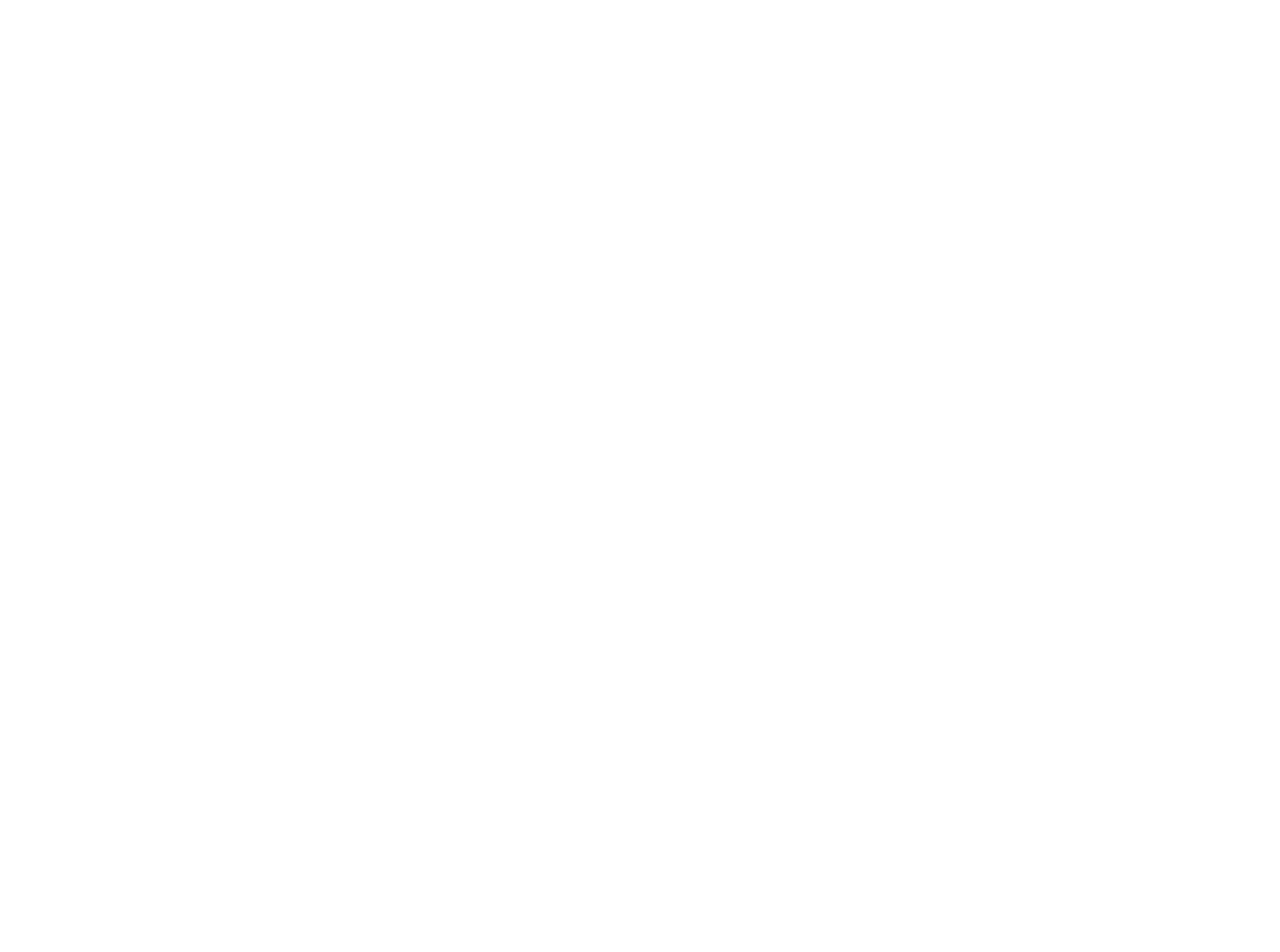
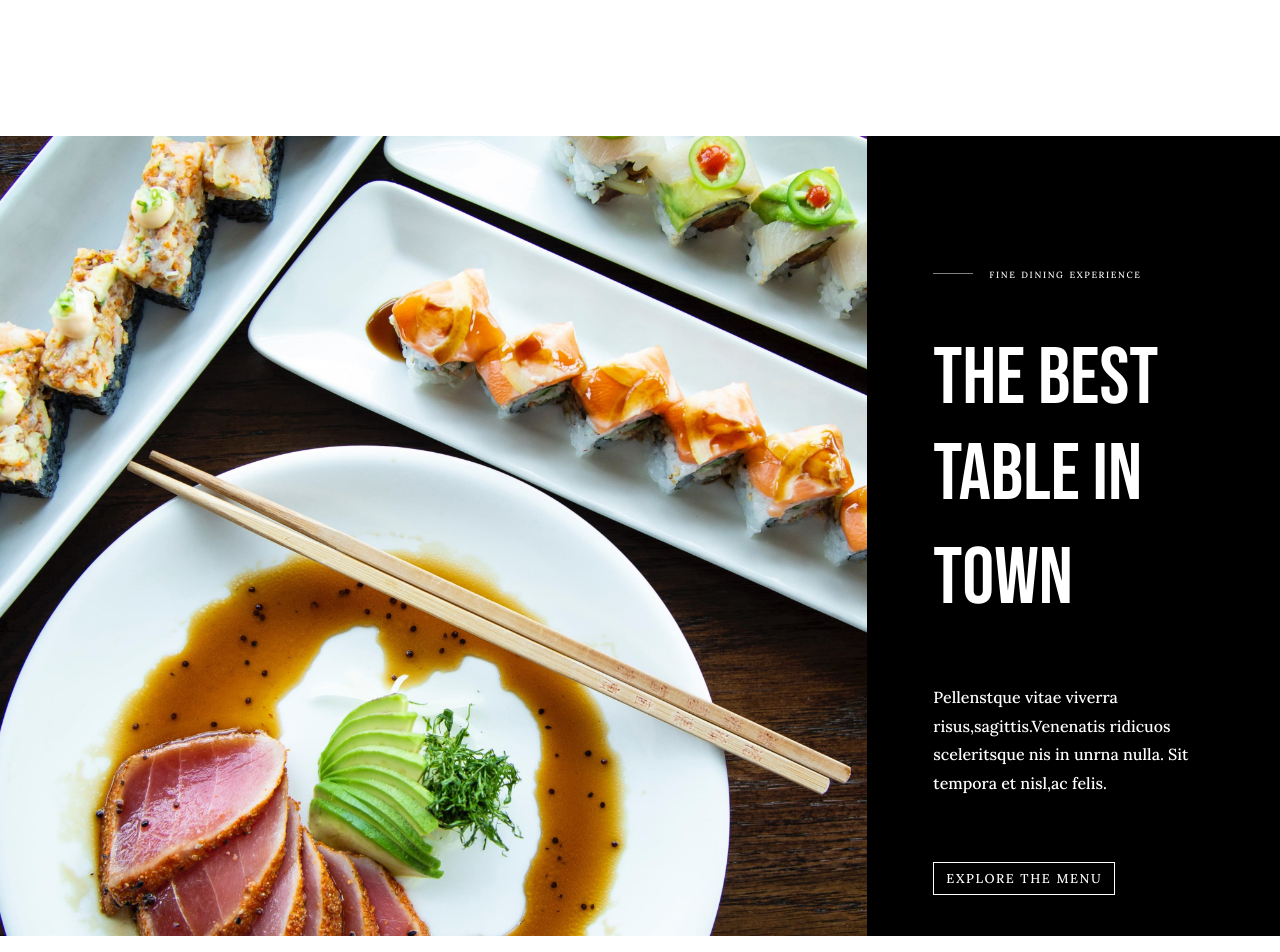
Before and after one commit to aCute5/proj-html-vuejs, a Vue app: page / in a window 1280 px wide. Shown: the part 2160-3112 px from the top of the page. Before the commit the page ends 1976 px from the top, so only its background shows below. Built offline with nearby package versions, Linux system fonts and the light colour scheme.

Commit message:
critic cards done

```diff
--- a/src/components/HeaderPage.vue
+++ b/src/components/HeaderPage.vue
@@ -87,7 +87,7 @@
 $fieryorange: #b44a13;
 $slategrey: #6f7f8c;
 .header {
-  height: 70vh;
+  height: 100vh;
   background-image: url("@/img/slider52x.jpg");
   background-repeat: no-repeat;
   background-size: contain;
--- a/src/components/MainPage.vue
+++ b/src/components/MainPage.vue
@@ -107,12 +107,130 @@
         </div>
       </div>
     </div>
+    <SliderPage></SliderPage>
+    <div class="critic container py-5">
+      <h2 class="text-center critic-title">What critics are saying about us</h2>
+      <div class="row gy-3 py-5">
+        <div class="col-12">
+          <div class="row gx-0">
+            <div class="col-6">
+              <img src="@/img/blog72x-600x687.jpg" class="criticimg" alt="" />
+            </div>
+            <div class="col-6 card-critic black">
+              <div class="row gy-4">
+                <div class="offset-2 col-12">
+                  <div class="overtitle">
+                    <span> MEGGY STEWART</span>
+                  </div>
+                </div>
+                <div class="offset-2 col-12">
+                  <h2>NEW YORK TIMES</h2>
+                </div>
+                <div class="offset-2 col-12">
+                  <font-awesome-icon class="stars" icon="fa-solid fa-star" />
+                  <font-awesome-icon class="stars" icon="fa-solid fa-star" />
+                  <font-awesome-icon class="stars" icon="fa-solid fa-star" />
+                  <font-awesome-icon class="stars" icon="fa-solid fa-star" />
+                  <font-awesome-icon class="stars" icon="fa-solid fa-star" />
+                </div>
+                <div class="offset-2 col-12">
+                  <div class="linewhite"></div>
+                </div>
+                <div class="offset-2 col-9">
+                  <p>
+                    Non arcu mauris tortor ultrices mollis tellus eursmod
+                    fermentum.Habitant amet tincidunt id sapein accusan sed at.
+                  </p>
+                </div>
+                <div class="offset-2 col-9">
+                  <p>
+                    Mmalesuada ullamcorper amet-Pretium pretium idgnissim nisi.
+                  </p>
+                </div>
+                <div class="offset-2 col-9">
+                  <button type="button" class="btn">READ FULL ARTICLE</button>
+                </div>
+              </div>
+            </div>
+          </div>
+        </div>
+        <div class="col-12 d-flex layoutfor2cards">
+          <div class="col-5 card-critic p-5 first">
+            <div class="row p-5 gy-4">
+              <div class="offset-2 col-12">
+                <div class="overtitle">
+                  <span> MAREY MAXEY</span>
+                </div>
+              </div>
+              <div class="offset-2 col-12">
+                <h2>THE GUARDIAN</h2>
+              </div>
+              <div class="offset-2 col-12">
+                <font-awesome-icon class="stars" icon="fa-solid fa-star" />
+                <font-awesome-icon class="stars" icon="fa-solid fa-star" />
+                <font-awesome-icon class="stars" icon="fa-solid fa-star" />
+                <font-awesome-icon class="stars" icon="fa-solid fa-star" />
+                <font-awesome-icon class="stars" icon="fa-solid fa-star" />
+              </div>
+              <div class="offset-2 col-12">
+                <div class="linewhite"></div>
+              </div>
+              <div class="offset-2 col-9">
+                <p>
+                  Non arcu mauris tortor ultrices mollis tellus eursmod
+                  fermentum.Habitant amet tincidunt id sapein accusan sed.
+                </p>
+              </div>
+              <div class="offset-2 col-9">
+                <button type="button" class="btn">READ FULL ARTICLE</button>
+              </div>
+            </div>
+          </div>
+          <div class="col-5 card-critic p-5 second">
+            <div class="row p-5 gy-4">
+              <div class="offset-2 col-12">
+                <div class="overtitle">
+                  <span> MAREY MAXEY</span>
+                </div>
+              </div>
+              <div class="offset-2 col-12">
+                <h2>THE GUARDIAN</h2>
+              </div>
+              <div class="offset-2 col-12">
+                <font-awesome-icon class="stars" icon="fa-solid fa-star" />
+                <font-awesome-icon class="stars" icon="fa-solid fa-star" />
+                <font-awesome-icon class="stars" icon="fa-solid fa-star" />
+                <font-awesome-icon class="stars" icon="fa-solid fa-star" />
+                <font-awesome-icon class="stars" icon="fa-solid fa-star" />
+              </div>
+              <div class="offset-2 col-12">
+                <div class="linewhite"></div>
+              </div>
+              <div class="offset-2 col-9">
+                <p>
+                  Non arcu mauris tortor ultrices mollis tellus eursmod
+                  fermentum.Habitant amet tincidunt id sapein accusan sed.
+                </p>
+              </div>
+              <div class="offset-2 col-9">
+                <button type="button" class="btn">READ FULL ARTICLE</button>
+              </div>
+            </div>
+          </div>
+        </div>
+      </div>
+    </div>
   </div>
 </template>
 
 <script>
+import SliderPage from "@/components/SliderPage.vue";
+
 export default {
   name: "MainPage",
+  components: {
+    SliderPage,
+  },
 };
 </script>
 
@@ -136,7 +254,6 @@
   background-color: white;
 }
 .white-section {
-  height: 50vh;
   padding: 5rem;
 }
 .p-signature {
@@ -174,10 +291,81 @@
   letter-spacing: 0.1rem;
 }
 .linewhite {
-  background-color: rgb(0, 0, 0);
+  background-color: #ffffff;
   width: 50px;
   height: 1.2px;
-  opacity: 0.3;
-  margin: auto;
+}
+.critic .container {
+  max-width: 800px;
+}
+.critic-title {
+  font-family: "Lora", serif;
+  font-size: 3rem;
+}
+//Style per il componente card da cancellare e mettere nel CriticsCard
+
+.card-critic {
+  padding: 1rem;
+  display: flex;
+  color: white;
+  align-items: center;
+  line-height: 1.5rem;
+}
+.layoutfor2cards {
+  justify-content: space-between;
+}
+.layoutfor2cards .col-5 {
+  flex-basis: 49%;
+}
+.card-critic.first {
+  background-image: url("@/img/info52x.jpg");
+  box-shadow: inset 0px 250px 250px 0px rgba($color: #000000, $alpha: 1);
+  background-position: 50% 40%;
+  background-size: cover;
+  background-repeat: no-repeat;
+}
+.card-critic.second {
+  background-image: url("@/img/info12x.jpg");
+  box-shadow: inset 0px 250px 250px 0px rgba($color: #000000, $alpha: 1);
+  background-position: 50% 40%;
+  background-size: cover;
+  background-repeat: no-repeat;
+}
+.card-critic h2 {
+  font-size: 4rem;
+}
+.black {
+  background-color: #030303;
+}
+.card-critic p {
+  line-height: 1.5rem;
+  font-size: 1.1rem;
+}
+.criticimg {
+  width: 100%;
+  height: 100%;
+}
+.overtitle {
+  display: flex;
+  justify-content: space-between;
+  align-items: center;
+  gap: 3rem;
+}
+.overtitle span {
+  font-variant: small-caps;
+  font-size: 0.8rem;
+  letter-spacing: 0.1rem;
+  color: #bcbcbc;
+}
+.stars {
+  font-size: 1rem;
+}
+.btn {
+  color: white;
+  border: 0.2px solid white;
+  border-radius: 0px;
+  font-variant: small-caps;
+  font-size: 0.8rem;
+  letter-spacing: 0.1rem;
 }
 </style>
--- /dev/null
+++ b/src/components/SliderPage.vue
@@ -0,0 +1,79 @@
+<template>
+  <div class="slider container-fluid">
+    <div class="row">
+      <div class="col-4 offset-8 slide-title">
+        <div class="row">
+          <div class="overtitle col-12 gy-5">
+            <div class="linewhite"></div>
+            <span> fine dining experience</span>
+          </div>
+          <div class="col-12 gy-5">
+            <h1 class="title">THE BEST TABLE IN</h1>
+            <h1 class="title">TOWN</h1>
+          </div>
+          <p class="col-12 gy-5">
+            Pellenstque vitae viverra risus,sagittis.Venenatis ridicuos
+            sceleritsque nis in unrna nulla. Sit tempora et nisl,ac felis.
+          </p>
+          <div class="col-12 gy-5">
+            <button type="button" class="btn">EXPLORE THE MENU</button>
+          </div>
+        </div>
+      </div>
+    </div>
+  </div>
+</template>
+
+<script>
+export default {
+  name: "SliderPage",
+};
+</script>
+
+<style lang="scss" scoped>
+.slider {
+  height: 100vh;
+  background-image: url("@/img/slider32x.jpg");
+  background-repeat: no-repeat;
+  background-size: contain;
+  background-position-x: 0%;
+  background-color: black;
+  color: white;
+}
+.slide-title {
+  height: 100%;
+  padding: 5rem;
+}
+.slide-title p {
+  font-size: 1.2;
+  line-height: 1.8rem;
+}
+.overtitle {
+  gap: 1rem;
+  display: flex;
+  align-items: center;
+}
+.overtitle span {
+  font-variant: small-caps;
+  font-size: 0.8rem;
+  letter-spacing: 0.1rem;
+}
+.linewhite {
+  background-color: white;
+  width: 40px;
+  height: 1.2px;
+  opacity: 0.5;
+}
+.title {
+  font-size: 5rem;
+  font-family: "Bebas Neue", cursive;
+}
+.btn {
+  color: white;
+  border: 0.2px solid white;
+  border-radius: 0px;
+  font-variant: small-caps;
+  font-size: 0.8rem;
+  letter-spacing: 0.1rem;
+}
+</style>
```
Also changed, not shown: src/components/InfoSection.vue (deleted).
